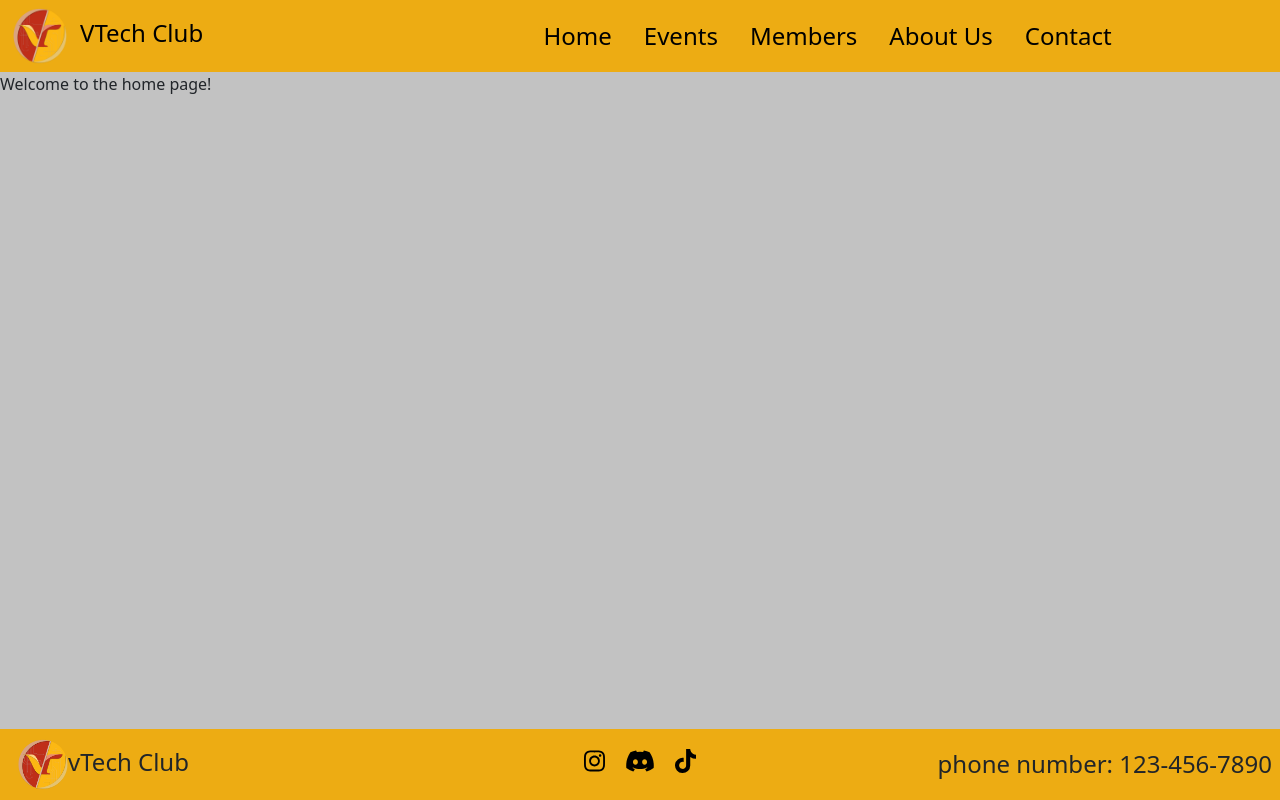
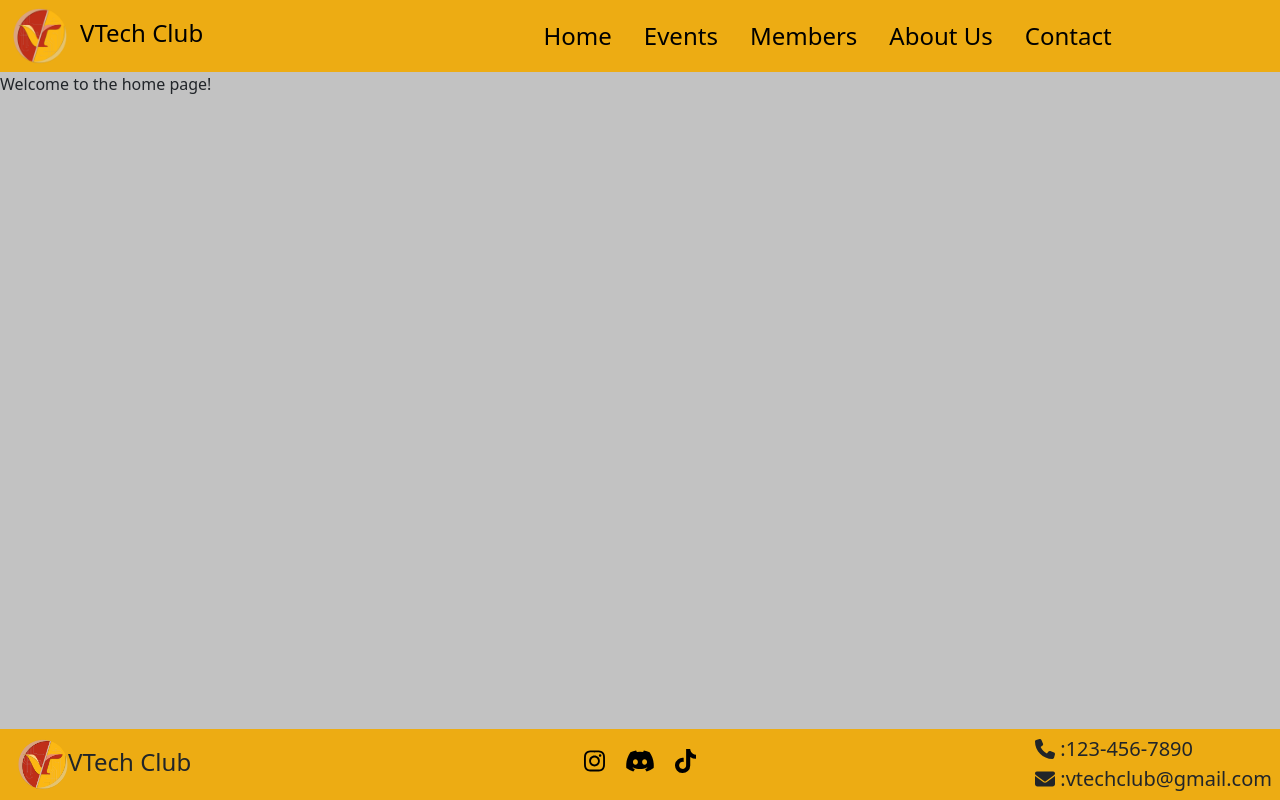
Before and after one commit to Neil925/valenciatechclub, a React (Create React App) app: page / in a window 1280 px wide. Built offline with nearby package versions, Linux system fonts and the light colour scheme.

Commit message:
added contact on footer

```diff
--- a/package.json
+++ b/package.json
@@ -5,6 +5,7 @@
   "dependencies": {
     "@fortawesome/fontawesome-svg-core": "^6.4.2",
     "@fortawesome/free-brands-svg-icons": "^6.4.2",
+    "@fortawesome/free-solid-svg-icons": "^6.4.2",
     "@fortawesome/react-fontawesome": "^0.2.0",
     "@testing-library/jest-dom": "^5.17.0",
     "@testing-library/react": "^13.4.0",
--- a/src/shared/footer/Footer.scss
+++ b/src/shared/footer/Footer.scss
@@ -23,14 +23,10 @@
 img {
   width: 50px;
 }
-// .socials{
-//     position: relative;
-//     right: 50%;
-// }
-// .contact{
-//     position: relative;
-//     right: 0%;
-// }
+.contact{
+    font-size: 20px;
+    white-space: nowrap;
+}
 .social {
   padding: 10px;
   color: $navbar-fc;
--- a/src/shared/footer/Footer.tsx
+++ b/src/shared/footer/Footer.tsx
@@ -1,18 +1,19 @@
 import React from "react";
 import { FontAwesomeIcon } from "@fortawesome/react-fontawesome";
+import { faPhone, faEnvelope } from "@fortawesome/free-solid-svg-icons";
 import { faInstagram, faDiscord, faTiktok } from "@fortawesome/free-brands-svg-icons";
 import "./Footer.scss";
 
 export default function Footer() {
   return (
     <div className="footer">
-      <div className="box" style={{justifyContent: 'start'}}>
+      <div className="box" style={{ justifyContent: "start" }}>
         <div className="vtechclub">
           <img src="./logo192.png" alt="VTechLogo" />
-          vTech Club
+          VTech Club
         </div>
       </div>
-      <div className="box" >
+      <div className="box">
         <div className="socials">
           {/* Please add Real Social Links Later <3 */}
           <a href="https://www.youtube.com/watch?v=z3OKd5b2Rlw" target="_blank">
@@ -26,8 +27,18 @@ export default function Footer() {
           </a>
         </div>
       </div>
-      <div className="box" style={{justifyContent: 'end'}}>
-      <div className="contact">phone number: 123-456-7890</div>
+      {/* Add real contact information */}
+      <div className="box" style={{ justifyContent: "end" }}>
+        <div className="contact">
+          <div className="phone">
+            <FontAwesomeIcon icon={faPhone} />
+            &nbsp;:123-456-7890
+          </div>
+          <div className="email">
+            <FontAwesomeIcon icon={faEnvelope} />
+            &nbsp;:vtechclub@gmail.com
+          </div>
+        </div>
       </div>
     </div>
   );
```
Also changed, not shown: 1 other file (tests, documents, lock files or other folders).
